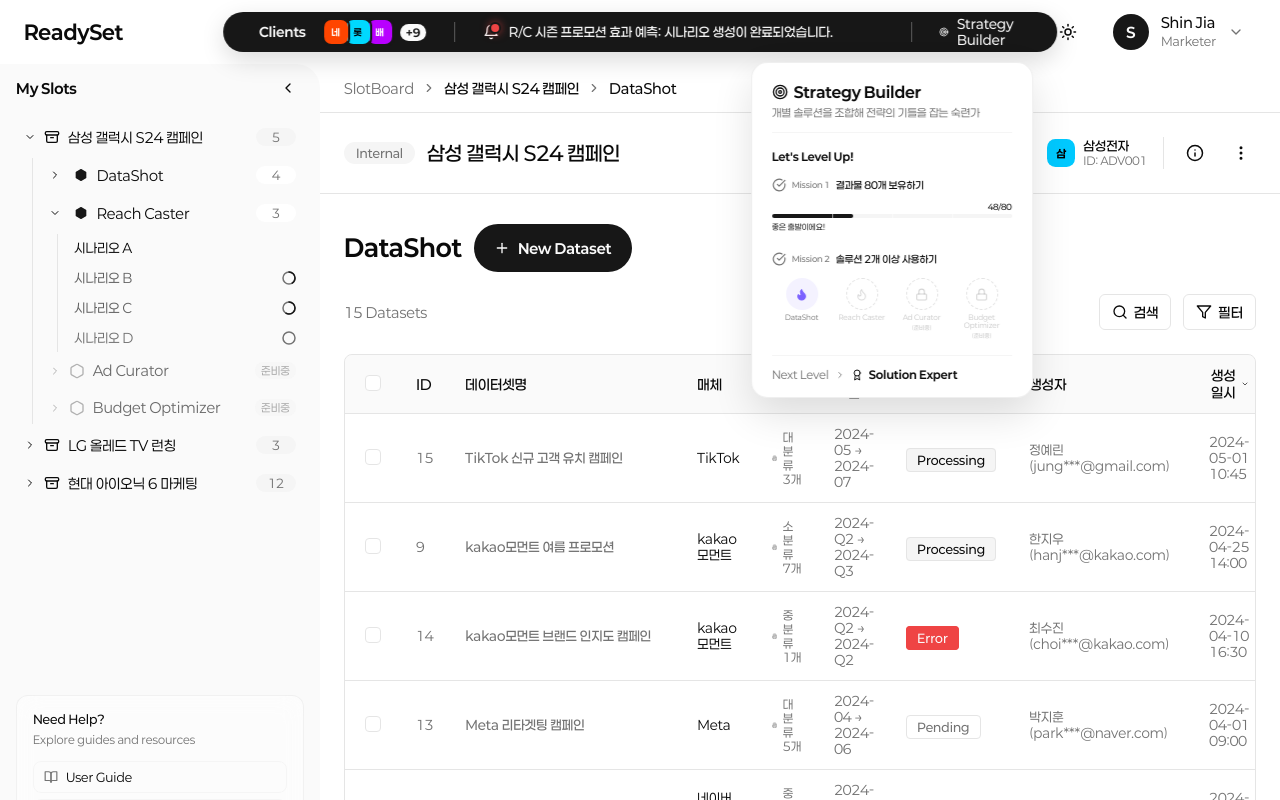
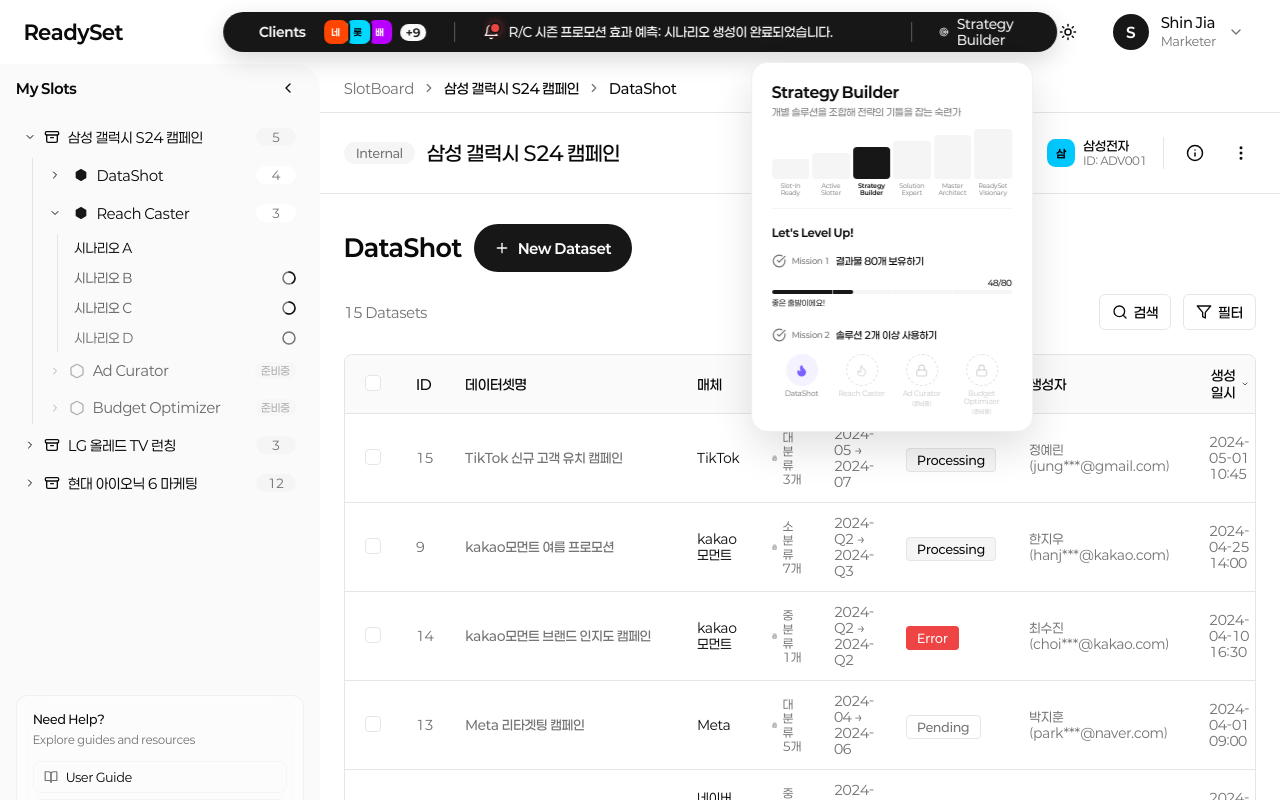
Before and after one commit to taetaej/ReadySet, a React (Vite) app: page /datashot in a window 1280 px wide. Both pictures are taken after a click on the element "Strategy Builder". Shown: the top 800 px of the page. Built offline with nearby package versions, Linux system fonts and the light colour scheme.

Commit message:
feat: GradeCard 등급 계단 상단 이동, 순차 stampPop 이펙트, 레이아웃 정리

```diff
--- a/src/components/layout/GradeCard.tsx
+++ b/src/components/layout/GradeCard.tsx
@@ -19,7 +19,8 @@ const currentGrade = {
 export function GradeCard() {
   const [showGradeTooltip, setShowGradeTooltip] = useState(false)
   const [animatedFill, setAnimatedFill] = useState(0)
-  const [showCheck, setShowCheck] = useState(false)
+  const [showCheck1, setShowCheck1] = useState(false)
+  const [showCheck2, setShowCheck2] = useState(false)
   const gradeRef = useRef<HTMLDivElement>(null)
 
   const currentGradeIndex = grades.findIndex(g => g.name === currentGrade.name)
@@ -28,16 +29,19 @@ export function GradeCard() {
   useEffect(() => {
     if (showGradeTooltip) {
       setAnimatedFill(0)
-      setShowCheck(false)
+      setShowCheck1(false)
+      setShowCheck2(false)
       const timer = setTimeout(() => {
         const start = 31, end = 81, current = 48
         setAnimatedFill(Math.round(((current - start) / (end - start)) * 100))
       }, 50)
-      const checkTimer = setTimeout(() => setShowCheck(true), 600)
-      return () => { clearTimeout(timer); clearTimeout(checkTimer) }
+      const check1Timer = setTimeout(() => setShowCheck1(true), 700)
+      const check2Timer = setTimeout(() => setShowCheck2(true), 1100)
+      return () => { clearTimeout(timer); clearTimeout(check1Timer); clearTimeout(check2Timer) }
     } else {
       setAnimatedFill(0)
-      setShowCheck(false)
+      setShowCheck1(false)
+      setShowCheck2(false)
     }
   }, [showGradeTooltip])
 
@@ -77,12 +81,38 @@ export function GradeCard() {
         >
           {/* ① 등급 + Next + Set Power */}
           <div style={{ padding: '20px 20px 16px' }}>
-            <div style={{ display: 'flex', alignItems: 'center', gap: '6px', marginBottom: '2px' }}>
-              <currentGrade.icon size={16} style={{ color: 'hsl(var(--foreground))' }} />
-              <span style={{ fontSize: '15px', fontWeight: '700' }} className="text-foreground">{currentGrade.name}</span>
+            <div style={{ position: 'relative' }}>
+              <div style={{ fontSize: '15px', fontWeight: '700', marginBottom: '4px' }} className="text-foreground">{currentGrade.name}</div>
+              <div style={{ fontSize: '10px', lineHeight: '1.4' }} className="text-muted-foreground">
+                {currentGrade.description}
+              </div>
             </div>
-            <div style={{ fontSize: '11px', lineHeight: '1.4', marginTop: '4px' }} className="text-muted-foreground">
-              {currentGrade.description}
+
+            <div style={{ marginTop: '10px' }}>
+              <div style={{ display: 'flex', alignItems: 'flex-end', gap: '3px', marginTop: '8px' }}>
+                {grades.map((grade, i) => {
+                  const isCurrent = grade.name === currentGrade.name
+                  const height = 20 + i * 6
+                  return (
+                    <div key={i} style={{ flex: 1, display: 'flex', flexDirection: 'column', alignItems: 'center', gap: '3px' }}>
+                      <div style={{
+                        width: '100%',
+                        height: `${height}px`,
+                        borderRadius: '4px',
+                        backgroundColor: isCurrent ? 'hsl(var(--primary))' : 'hsl(var(--muted))',
+                        transition: 'background-color 0.3s ease'
+                      }} />
+                      <span style={{
+                        fontSize: '6px',
+                        fontWeight: isCurrent ? '700' : '400',
+                        color: isCurrent ? 'hsl(var(--primary))' : 'hsl(var(--muted-foreground))',
+                        textAlign: 'center',
+                        lineHeight: '1.2'
+                      }}>{grade.name}</span>
+                    </div>
+                  )
+                })}
+              </div>
             </div>
 
             <div style={{ marginTop: '12px', paddingTop: '12px', borderTop: '1px solid hsl(var(--border) / 0.4)' }}>
@@ -92,7 +122,10 @@ export function GradeCard() {
               <div style={{ marginTop: '14px' }}>
                 <div style={{ display: 'flex', alignItems: 'center', marginBottom: '10px' }}>
                   <div style={{ display: 'flex', alignItems: 'center', gap: '6px' }}>
-                    <svg width="14" height="14" viewBox="0 0 24 24" fill="none" stroke="hsl(var(--muted-foreground))" strokeWidth="2" strokeLinecap="round" strokeLinejoin="round" style={{ flexShrink: 0 }}><path d="M21.801 10A10 10 0 1 1 17 3.335"/><path d="m9 11 3 3L22 4"/></svg>
+                    {showCheck1
+                      ? <svg width="14" height="14" viewBox="0 0 24 24" fill="none" stroke="hsl(var(--muted-foreground))" strokeWidth="2" strokeLinecap="round" strokeLinejoin="round" style={{ flexShrink: 0, animation: 'stampPop 0.5s ease-out forwards' }}><path d="M21.801 10A10 10 0 1 1 17 3.335"/><path d="m9 11 3 3L22 4"/></svg>
+                      : <svg width="14" height="14" viewBox="0 0 24 24" style={{ flexShrink: 0, visibility: 'hidden' }}><path d="M21.801 10A10 10 0 1 1 17 3.335"/></svg>
+                    }
                     <span style={{ fontSize: '8px', fontWeight: '500', color: 'hsl(var(--muted-foreground))' }}>Mission 1</span>
                     <span style={{ fontSize: '10px', fontWeight: '500', color: 'hsl(var(--foreground))' }}>결과물 80개 보유하기</span>
                   </div>
@@ -122,7 +155,7 @@ export function GradeCard() {
               <div style={{ marginTop: '20px' }}>
                 <div style={{ display: 'flex', alignItems: 'center', marginBottom: '4px' }}>
                   <div style={{ display: 'flex', alignItems: 'center', gap: '6px' }}>
-                    {showCheck
+                    {showCheck2
                       ? <svg width="14" height="14" viewBox="0 0 24 24" fill="none" stroke="hsl(var(--muted-foreground))" strokeWidth="2" strokeLinecap="round" strokeLinejoin="round" style={{ flexShrink: 0, animation: 'stampPop 0.5s ease-out forwards' }}><path d="M21.801 10A10 10 0 1 1 17 3.335"/><path d="m9 11 3 3L22 4"/></svg>
                       : <svg width="14" height="14" viewBox="0 0 24 24" style={{ flexShrink: 0, visibility: 'hidden' }}><path d="M21.801 10A10 10 0 1 1 17 3.335"/></svg>
                     }
@@ -159,16 +192,9 @@ export function GradeCard() {
                 </div>
               </div>
 
-              {nextGrade && (
-                <div style={{ display: 'flex', alignItems: 'center', gap: '6px', fontSize: '11px', marginTop: '16px', paddingTop: '12px', borderTop: '1px solid hsl(var(--border) / 0.4)' }} className="text-muted-foreground">
-                  <span>Next Level</span>
-                  <ChevronRight size={10} />
-                  <nextGrade.icon size={12} style={{ color: 'hsl(var(--foreground))' }} />
-                  <span style={{ fontWeight: '600', fontSize: '11px' }} className="text-foreground">{nextGrade.name}</span>
-                </div>
-              )}
             </div>
           </div>
+
         </div>
       )}
     </div>
```
